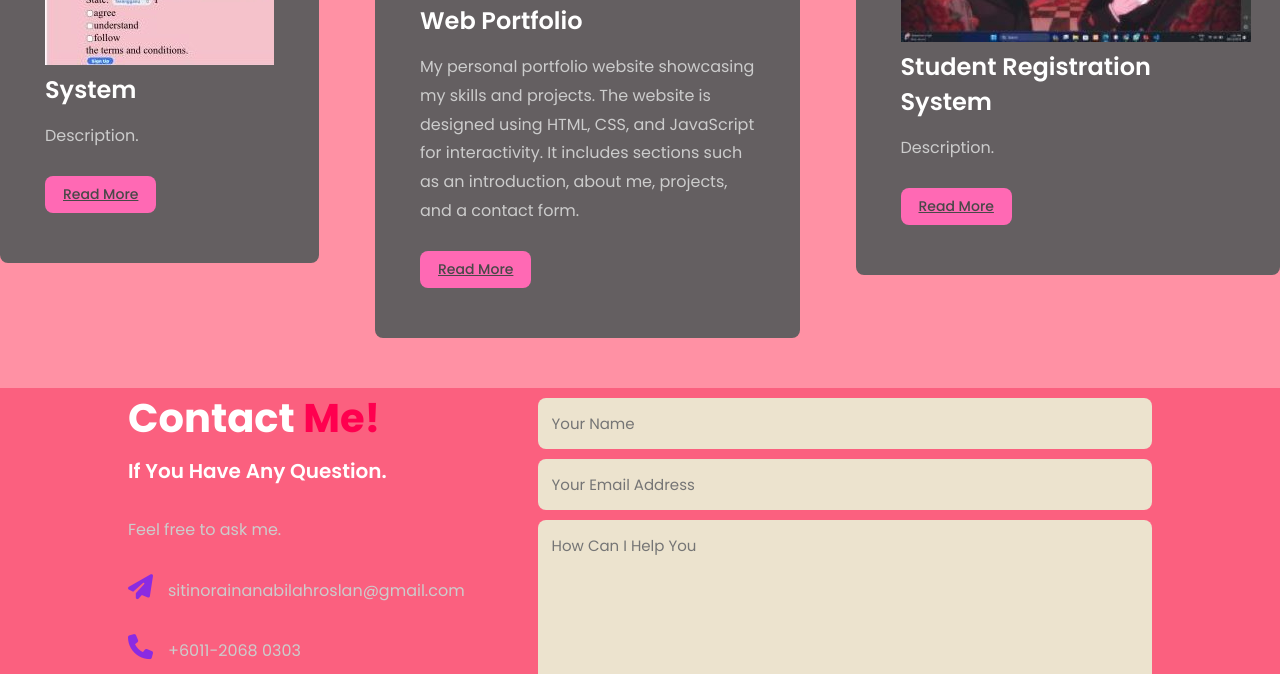
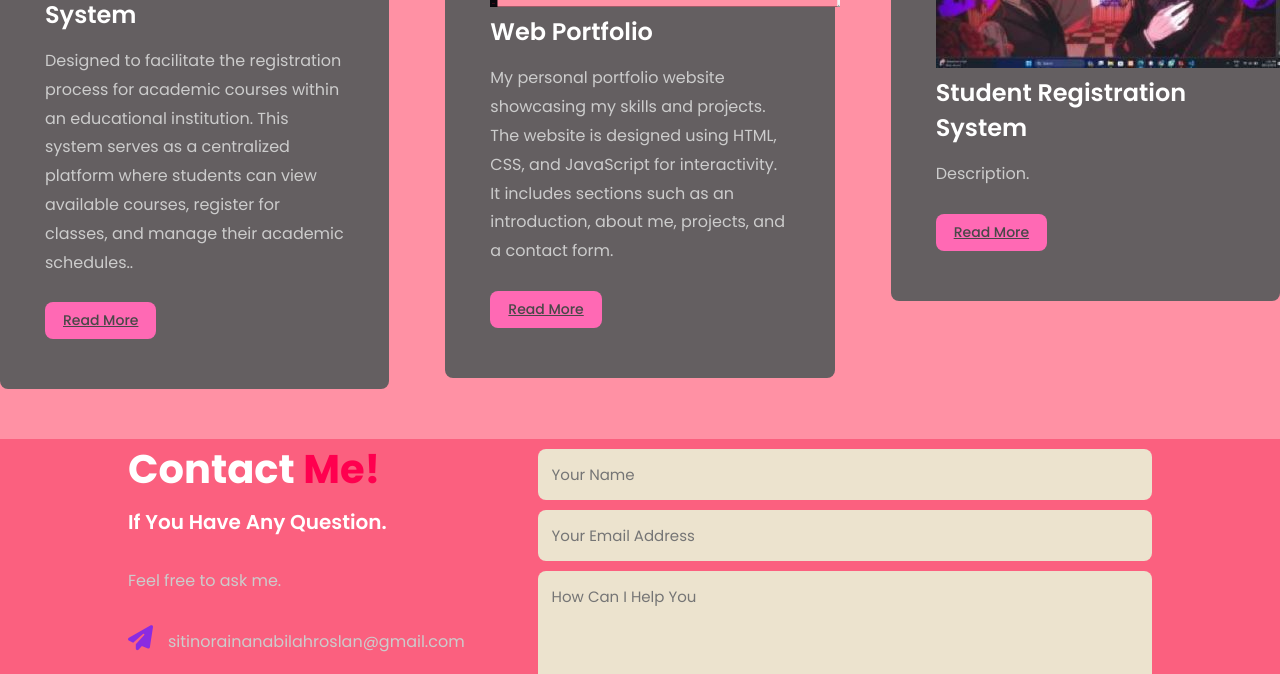
Before and after one commit to maldinas29/noraina.github.io, a plain HTML site: page index.html in a window 1280 px wide. Shown: the part 1938-2612 px from the top of the page. Drawn offline with nearby package versions, Linux system fonts and the light colour scheme.

Commit message:
Update index.html

```diff
--- a/index.html
+++ b/index.html
@@ -143,7 +143,7 @@ h1 span.stop-blinking::before {
 					<img src="img/project1.jpg">
 				</div>
 				<h3>System</h3>
-				<p>Description.</p>
+				<p>Designed to facilitate the registration process for academic courses within an educational institution. This system serves as a centralized platform where students can view available courses, register for classes, and manage their academic schedules..</p>
 				<a href="https://www.unisza.edu.my/" target="_blank"		class="read">Read More</a>
 			</div>
 
```
